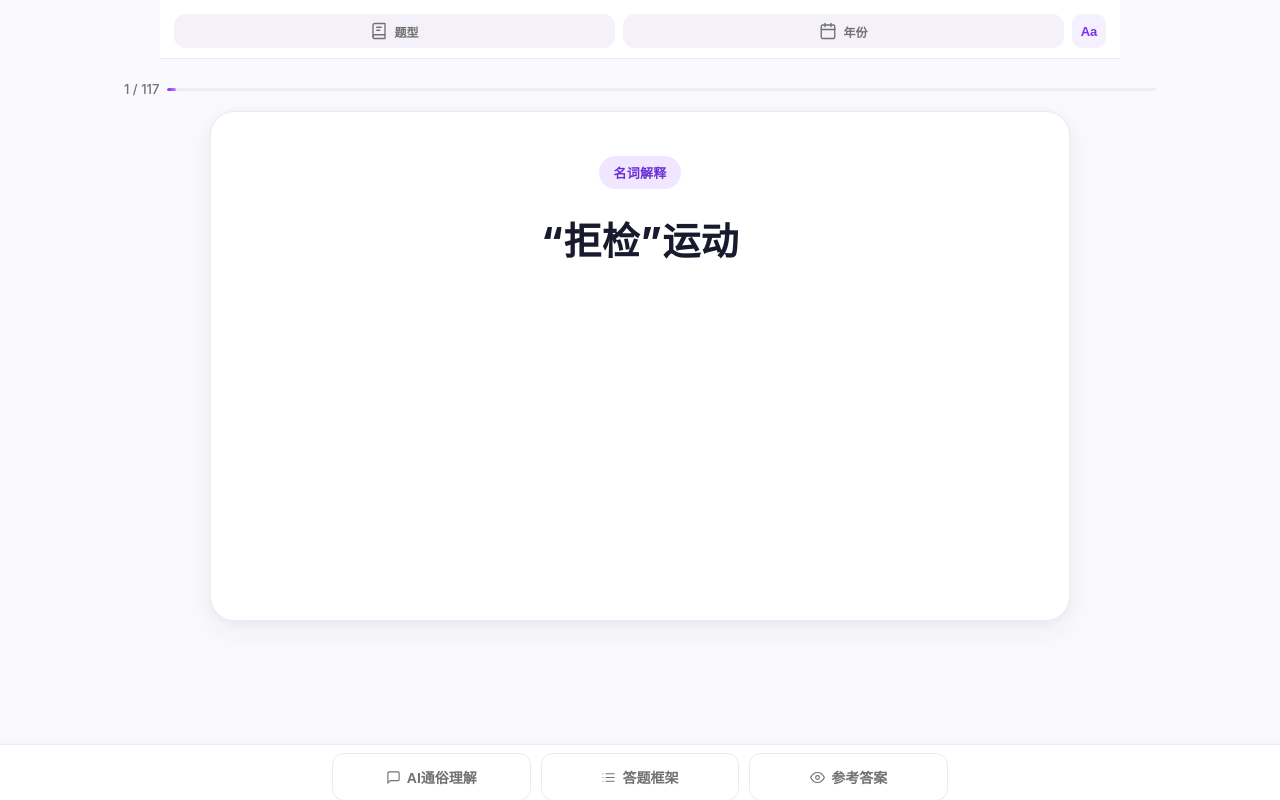
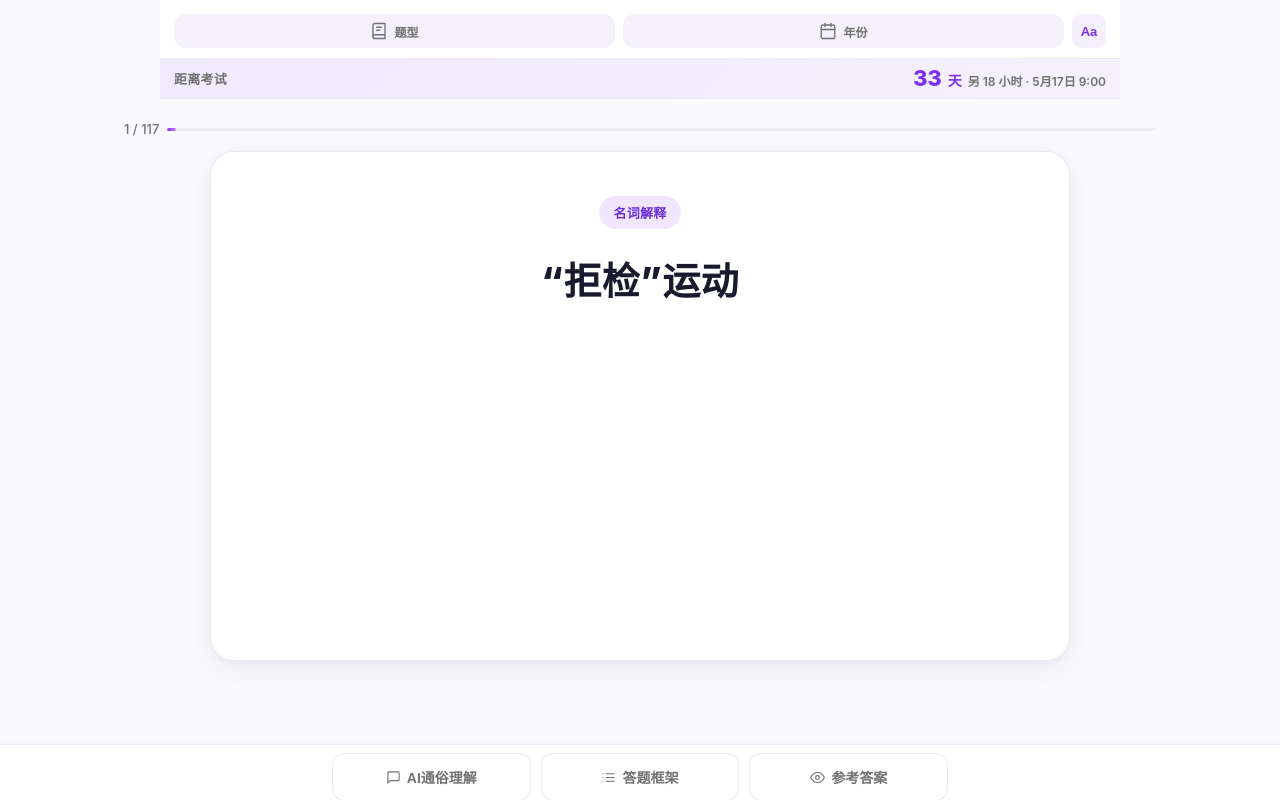
Before and after one commit to Chengyuan17/study, a plain HTML site: page index.html in a window 1280 px wide. Drawn offline with Linux system fonts and the light colour scheme.

Commit message:
feat: exam countdown bar for 2026-05-17 09:00
Made-with: Cursor

```diff
--- a/index.html
+++ b/index.html
@@ -99,6 +99,24 @@ body {
   flex-shrink: 0; transition: all .2s;
 }
 .topbar-btn:active { transform: scale(.93); }
+
+/* Exam countdown (below topbar) */
+.exam-countdown-bar {
+  display: flex; align-items: center; justify-content: space-between; gap: 10px;
+  padding: 8px 14px; margin: 0; background: linear-gradient(135deg, rgba(123,47,242,.08), rgba(155,93,229,.06));
+  border-bottom: 1px solid var(--border); font-size: 13px; color: var(--text3); font-weight: 600;
+}
+.exam-countdown-label { flex-shrink: 0; letter-spacing: .02em; }
+.exam-countdown-right { display: flex; align-items: baseline; gap: 6px; flex-wrap: wrap; justify-content: flex-end; }
+.exam-countdown-days { font-size: 22px; font-weight: 800; color: var(--purple); font-variant-numeric: tabular-nums; line-height: 1; }
+.exam-countdown-unit { font-size: 14px; font-weight: 700; color: var(--purple); }
+.exam-countdown-sub { font-size: 12px; font-weight: 600; color: var(--text3); }
+.exam-countdown-bar.past { background: linear-gradient(135deg, rgba(16,185,129,.1), rgba(5,150,105,.06)); }
+.exam-countdown-bar.past .exam-countdown-days,
+.exam-countdown-bar.past .exam-countdown-unit { color: var(--text2); }
+body.dark .exam-countdown-bar { background: linear-gradient(135deg, rgba(155,93,229,.12), rgba(123,47,242,.08)); }
+body.dark .exam-countdown-bar.past { background: linear-gradient(135deg, rgba(16,185,129,.15), rgba(5,150,105,.08)); }
+
 /* ===== Content ===== */
 .content { padding: 14px 16px; max-width: 960px; margin: 0 auto; transition: opacity .2s, transform .2s; }
 .content.slide-left { opacity: 0; transform: translateX(-24px); }
@@ -265,7 +283,8 @@ body.dark .font-panel { box-shadow: 0 4px 24px rgba(0,0,0,.4); }
 }
 @media (min-width: 768px) {
   .topbar,
-  .content {
+  .content,
+  .exam-countdown-bar {
     max-width: 960px;
     margin: 0 auto;
   }
@@ -311,6 +330,15 @@ body.dark .font-panel { box-shadow: 0 4px 24px rgba(0,0,0,.4); }
       <button class="topbar-btn" id="fontBtn">Aa</button>
     </div>
     <div class="filter-panel" id="filterPanel"></div>
+  </div>
+
+  <div class="exam-countdown-bar" id="examCountdownBar" aria-live="polite">
+    <span class="exam-countdown-label">距离考试</span>
+    <div class="exam-countdown-right">
+      <span class="exam-countdown-days" id="examCountdownDays">--</span>
+      <span class="exam-countdown-unit" id="examCountdownUnit">天</span>
+      <span class="exam-countdown-sub" id="examCountdownSub"></span>
+    </div>
   </div>
 
   <!-- Content -->
@@ -2020,12 +2048,62 @@ let currentFilterPanel = '';
 let filteredCards = [];
 let currentAssistMode = '';
 
+const EXAM_AT = new Date(2026, 4, 17, 9, 0, 0);
+
+function updateExamCountdown() {
+  const bar = document.getElementById('examCountdownBar');
+  const daysEl = document.getElementById('examCountdownDays');
+  const unitEl = document.getElementById('examCountdownUnit');
+  const subEl = document.getElementById('examCountdownSub');
+  if (!bar || !daysEl || !unitEl || !subEl) return;
+
+  const now = new Date();
+  const ms = EXAM_AT.getTime() - now.getTime();
+  const examY = EXAM_AT.getFullYear();
+  const examM = EXAM_AT.getMonth();
+  const examD = EXAM_AT.getDate();
+  const isExamCalendarDay = now.getFullYear() === examY && now.getMonth() === examM && now.getDate() === examD;
+
+  bar.classList.toggle('past', ms <= 0);
+
+  if (ms <= 0) {
+    daysEl.textContent = isExamCalendarDay ? '加油' : '—';
+    unitEl.textContent = '';
+    subEl.textContent = isExamCalendarDay ? '今天是考试日' : '考试日已过';
+    return;
+  }
+
+  const dayMs = 86400000;
+  const hourMs = 3600000;
+  const minMs = 60000;
+  if (ms >= dayMs) {
+    const d = Math.floor(ms / dayMs);
+    const h = Math.floor((ms % dayMs) / hourMs);
+    daysEl.textContent = String(d);
+    unitEl.textContent = '天';
+    subEl.textContent = h > 0 ? `另 ${h} 小时 · 5月17日 9:00` : '5月17日 9:00';
+  } else if (ms >= hourMs) {
+    const h = Math.floor(ms / hourMs);
+    const m = Math.floor((ms % hourMs) / minMs);
+    daysEl.textContent = String(h);
+    unitEl.textContent = '小时';
+    subEl.textContent = m > 0 ? `${m} 分钟后开考` : '5月17日 9:00';
+  } else {
+    const m = Math.max(1, Math.floor(ms / minMs));
+    daysEl.textContent = String(m);
+    unitEl.textContent = '分钟';
+    subEl.textContent = '即将开考';
+  }
+}
+
 function init() {
   bindFilterControls();
   bindFooter();
   bindFontPanel();
   bindSwipe();
   filterAndRender();
+  updateExamCountdown();
+  setInterval(updateExamCountdown, 60000);
 }
 
 function getQuestionKey(card) {
```
